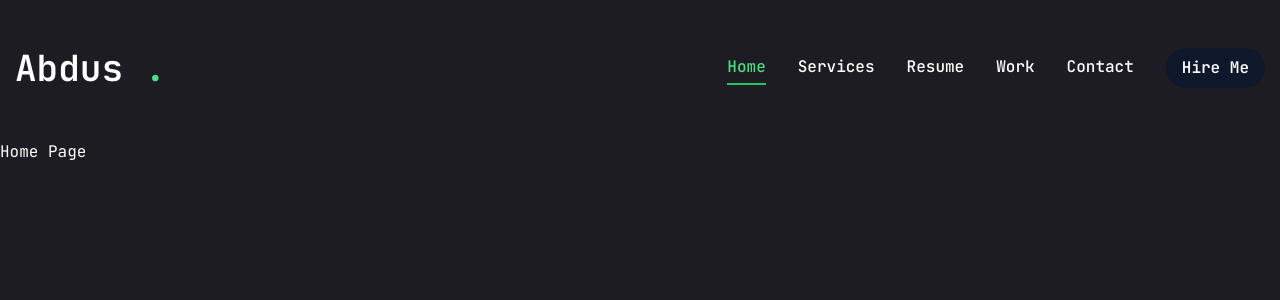
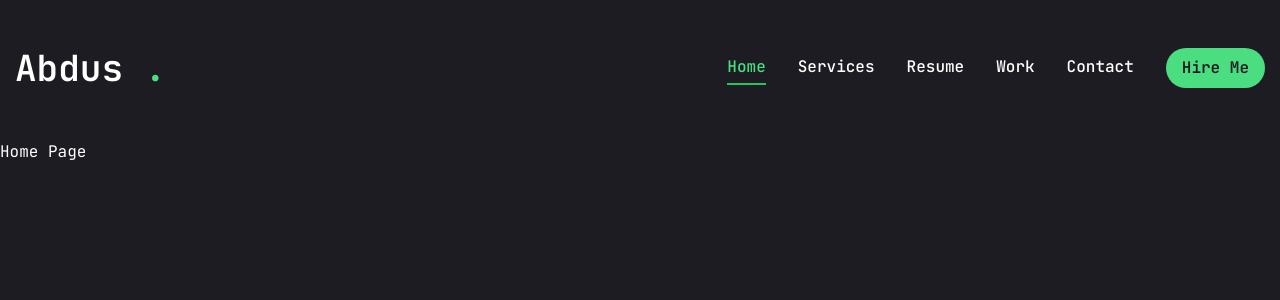
Before and after one commit to a10smd/portfolio-main, a Next.js app: page / in a window 1280 px wide. Shown: the top 300 px of the page. Built offline with nearby package versions, Linux system fonts and the light colour scheme.

Commit message:
Major Changes

```diff
--- a/components/ui/button.jsx
+++ b/components/ui/button.jsx
@@ -10,16 +10,7 @@ const buttonVariants = cva(
     variants: {
       variant: {
         default:
-          "bg-slate-900 text-slate-50 hover:bg-slate-900/90 dark:bg-slate-50 dark:text-slate-900 dark:hover:bg-slate-50/90",
-        destructive:
-          "bg-red-500 text-slate-50 hover:bg-red-500/90 dark:bg-red-900 dark:text-slate-50 dark:hover:bg-red-900/90",
-        outline:
-          "border border-slate-200 bg-white hover:bg-slate-100 hover:text-slate-900 dark:border-slate-800 dark:bg-slate-950 dark:hover:bg-slate-800 dark:hover:text-slate-50",
-        secondary:
-          "bg-slate-100 text-slate-900 hover:bg-slate-100/80 dark:bg-slate-800 dark:text-slate-50 dark:hover:bg-slate-800/80",
-        ghost:
-          "hover:bg-slate-100 hover:text-slate-900 dark:hover:bg-slate-800 dark:hover:text-slate-50",
-        link: "text-slate-900 underline-offset-4 hover:underline dark:text-slate-50",
+          "bg-green-400 text-primary hover:bg-green-400/90 dark:bg-slate-50 dark:text-slate-900 dark:hover:bg-slate-50/90",
       },
       size: {
         default: "h-10 px-4 py-2",
```
